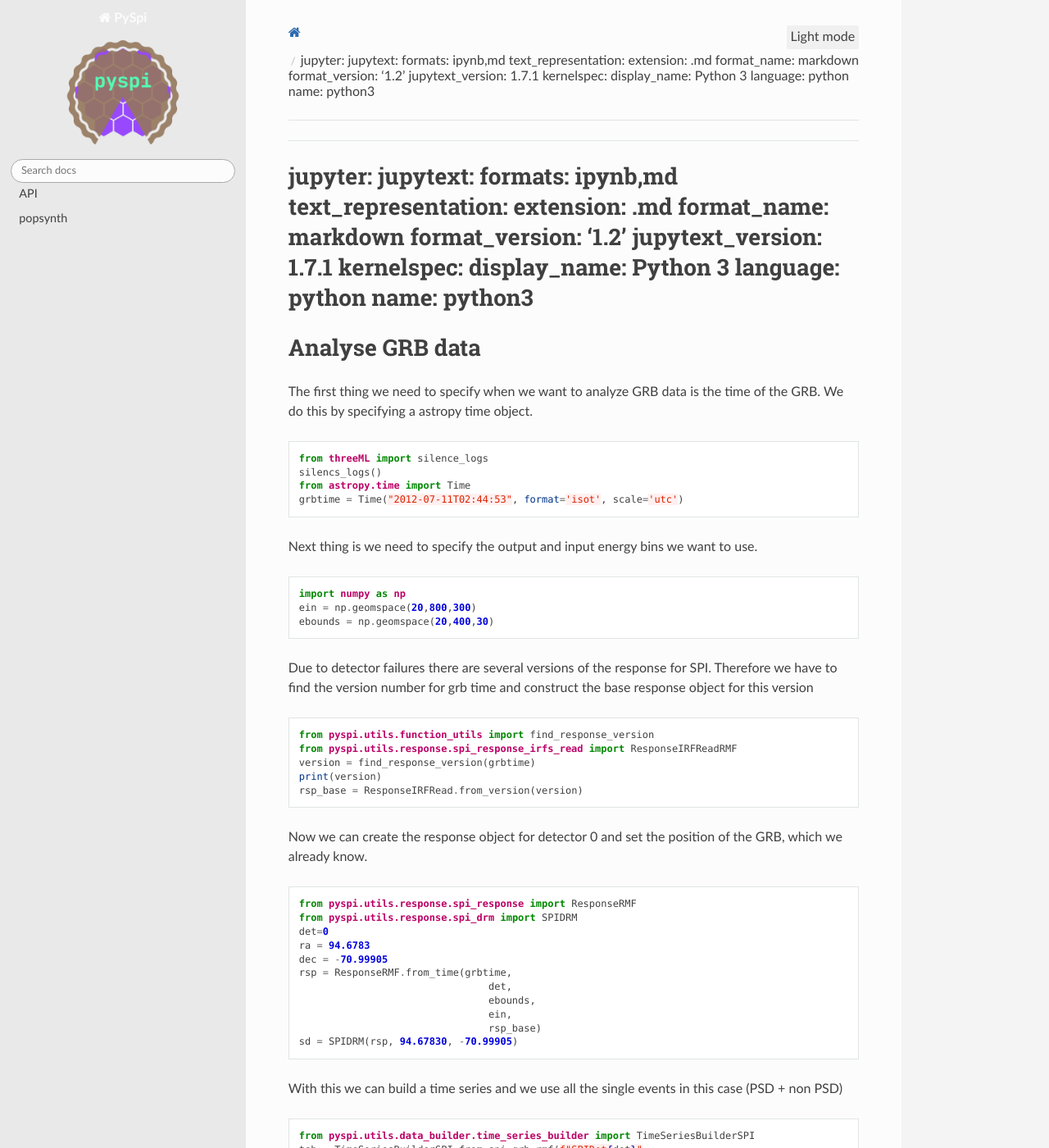
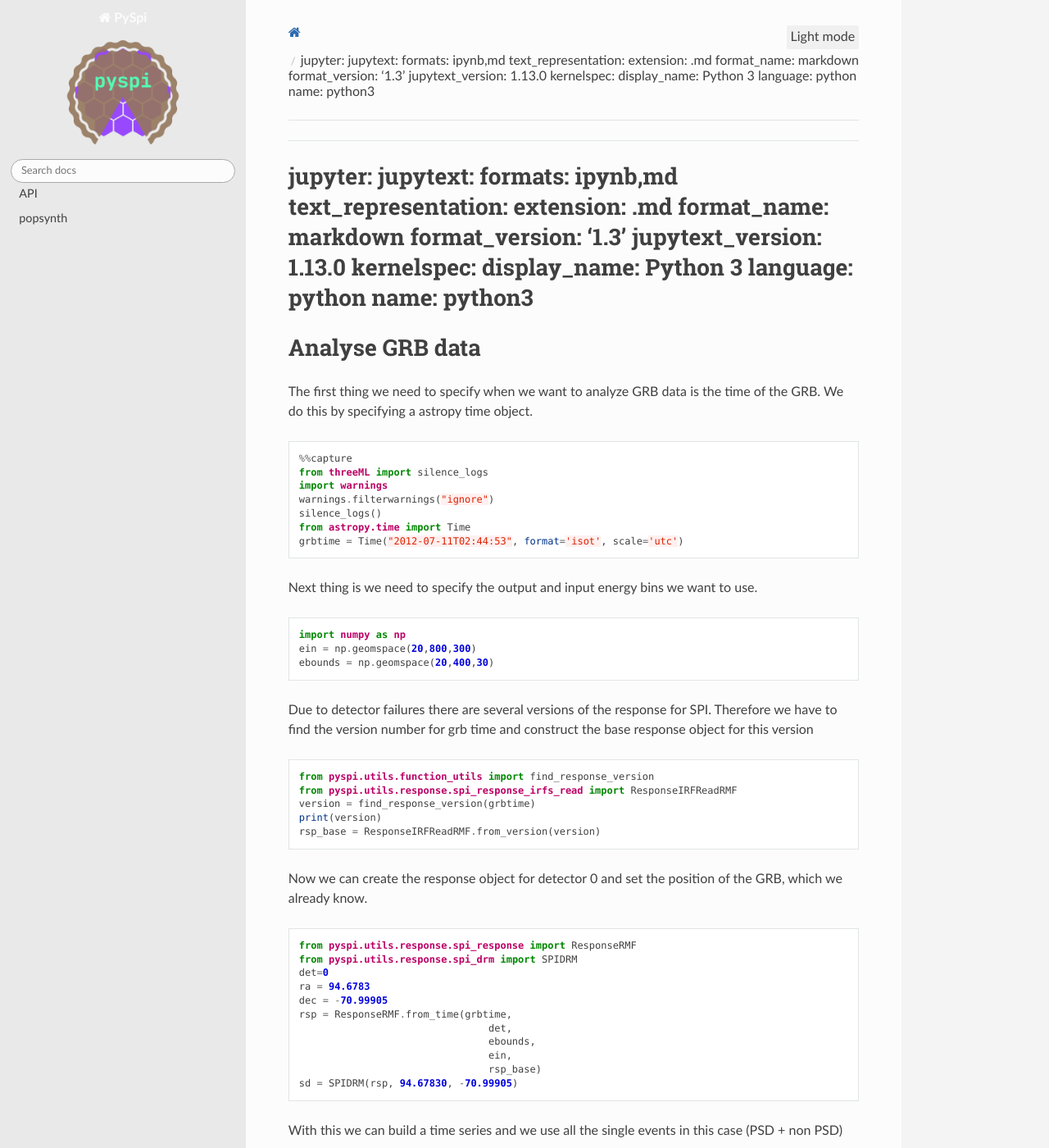
Before and after one commit to BjoernBiltzinger/pyspi, a Sphinx documentation site: the page built from docs/md_docs/grb_analysis.md, in a window 1280 px wide and 1400 px high. Shown: the whole window at 82% size. Built offline with Sphinx 7.4.7 and the Read the Docs theme 2.0.0, drawn with Linux system fonts in a browser that asks for light colours; pages that are not in the unit, such as notebooks, are missing from menus; the version number could not be read and is left out; some of the changed text lies outside the part shown.

Commit message:
get docs running

````diff
--- a/docs/md_docs/grb_analysis.md
+++ b/docs/md_docs/grb_analysis.md
@@ -5,22 +5,24 @@
     text_representation:
       extension: .md
       format_name: markdown
-      format_version: '1.2'
-      jupytext_version: 1.7.1
+      format_version: '1.3'
+      jupytext_version: 1.13.0
   kernelspec:
     display_name: Python 3
     language: python
     name: python3
 ---
 
-<!-- #region -->
 # Analyse GRB data
 
 The first thing we need to specify when we want to analyze GRB data is the time of the GRB. We do
 this by specifying a astropy time object.
 ```python
+%%capture
 from threeML import silence_logs
-silencs_logs()
+import warnings
+warnings.filterwarnings("ignore")
+silence_logs()
 from astropy.time import Time
 grbtime = Time("2012-07-11T02:44:53", format='isot', scale='utc')
 ```
@@ -38,7 +40,7 @@
 from pyspi.utils.response.spi_response_irfs_read import ResponseIRFReadRMF
 version = find_response_version(grbtime)
 print(version)
-rsp_base = ResponseIRFRead.from_version(version)
+rsp_base = ResponseIRFReadRMF.from_version(version)
 ```
 
 Now we can create the response object for detector 0 and set the position of the GRB, which we already know.
@@ -70,7 +72,7 @@
 
 Now we can have a look at the light curves of data from -50 to 150 seconds
 ```python
-tsb.view_lightcurve(-50,150)
+tsb.view_lightcurve(-50,150);
 ```
 
 With this we can select the active time and some background time intervals.
@@ -135,12 +138,15 @@
 Everything is ready to fit now! We make a Bayesian fit here with multinest
 ```python
 from threeML import BayesianAnalysis
+import os
 ba_spi = BayesianAnalysis(model, datalist)
 ba_spi.set_sampler("multinest", share_spectrum=True)
+if not os.path.isdir("chains"):
+    os.mkdir("chains")
 ba_spi.sampler.setup(800,
                     chain_name='./chains/docs_',
                     resume=False,
-                    verbose=True,
+                    verbose=False,
                     importance_nested_sampling=False)
 ba_spi.sample()
 ```
@@ -168,3 +175,19 @@
 ```python
 ba_spi.results.display()
 ```
+
+
+
+
+
+
+
+
+
+
+
+<!-- #endregion -->
+
+```python
+
+```
````
Also changed, not shown: other parts of docs/md_docs/grb_analysis.md (+8 -6 lines), docs/md_docs/installation.md (+1 -2 lines), 2 other files.
